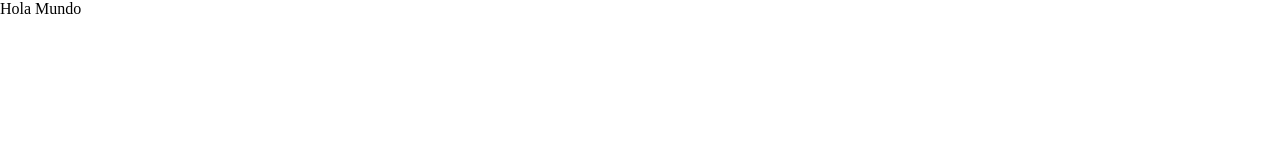
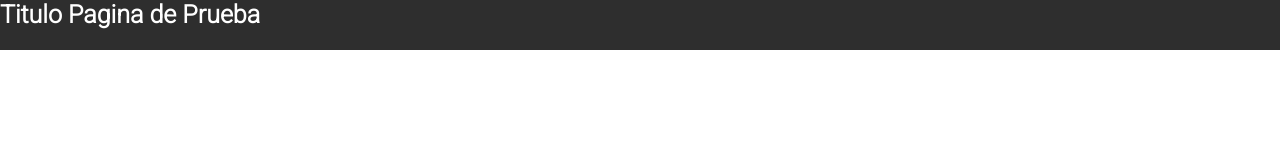
Before and after one commit to HectorLara18/PaginaPrueba, a plain HTML site: page index.html in a window 1280 px wide. Drawn offline with Linux system fonts and the light colour scheme.

Commit message:
se agregan algunos estilos

```diff
--- a/index.html
+++ b/index.html
@@ -1,17 +1,27 @@
 <!DOCTYPE html>
 <html lang="en">
+
 <head>
     <meta charset="UTF-8">
     <meta http-equiv="X-UA-Compatible" content="IE=edge">
     <meta name="viewport" content="width=device-width, initial-scale=1.0">
+    <!--Google Fonts-->
+    <link rel="preconnect" href="https://fonts.googleapis.com">
+    <link rel="preconnect" href="https://fonts.gstatic.com" crossorigin>
+    <link href="https://fonts.googleapis.com/css2?family=Roboto:wght@300&display=swap" rel="stylesheet">
 
     <!--Main-->
     <link rel="stylesheet" href="style.css">
     <title>Pagina de Pruba</title>
 </head>
+
 <body>
     <header class="main-header">
-        <p>Hola Mundo</p>
+        <h3>Titulo Pagina de Prueba</h3>
     </header>
+    <main class="main-element">
+
+    </main>
 </body>
+
 </html>
--- a/style.css
+++ b/style.css
@@ -2,4 +2,26 @@
     margin: 0;
     padding: 0%;
     box-sizing: border-box;
+    font-size: 62.5%;
+    font-family: 'Roboto', sans-serif;
+
+
+    --background-color: #F3F3F4;
+    --background-header: #2e2e2e;
+
+
+
 }
+
+.main-header{
+    font-size: 4rem;
+    background-color: var(--background-header);
+    color: white;
+    width: 100%;
+    height: 5rem;
+    justify-content: center;
+}
+
+.main-element{
+    background-color: var(--background-color);
+}
```
